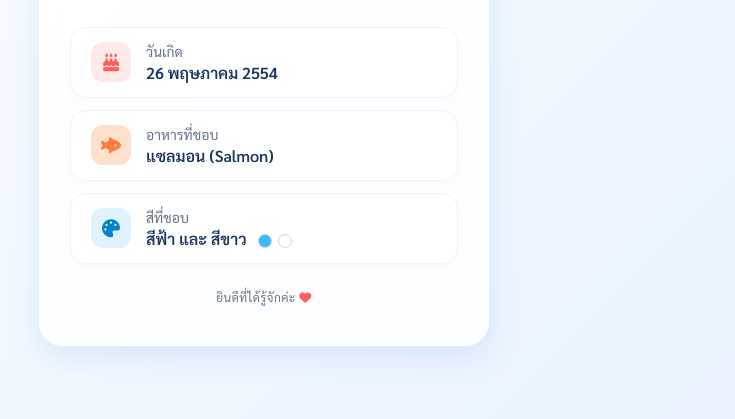
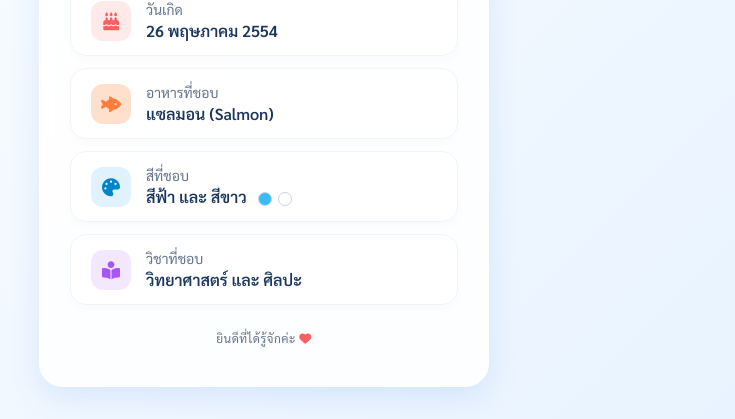
Before and after one commit to 22858-Achiraya/demo0, a plain HTML site: page index.html in a window 1280 px wide. Shown: the part 381-800 px from the top of the page, without its empty margins (376-1111 px from the left). Drawn offline with Linux system fonts and the light colour scheme.

Commit message:
Update index.html

```diff
--- a/index.html
+++ b/index.html
@@ -136,6 +136,7 @@
         .icon-birthday { background: #ffe9e9; color: #ff5e5e; }
         .icon-food { background: #ffe0cc; color: #ff7c3b; }
         .icon-color { background: #e0f2fe; color: #0284c7; }
+        .icon-subject { background: #f3e8ff; color: #a855f7; } /* คลาสสีใหม่สำหรับวิชาที่ชอบ */
 
         .info-label {
             font-size: 14px;
@@ -225,6 +226,16 @@
                         </span>
                     </div>
                 </div>
+
+                <div class="info-item">
+                    <div class="info-icon icon-subject">
+                        <i class="fa-solid fa-book-open-reader"></i>
+                    </div>
+                    <div>
+                        <span class="info-label">วิชาที่ชอบ</span>
+                        <span class="info-text">วิทยาศาสตร์ และ ศิลปะ</span>
+                    </div>
+                </div>
             </div>
 
             <div class="footer">
```
